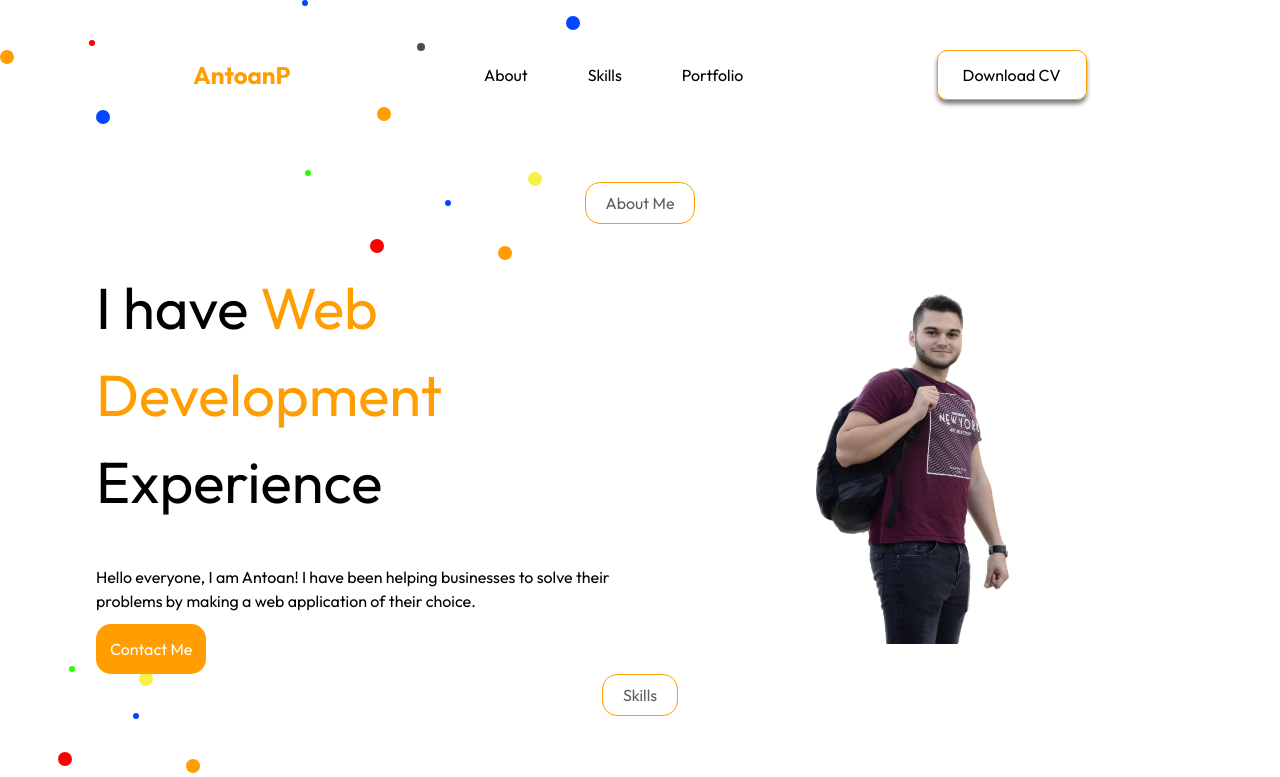
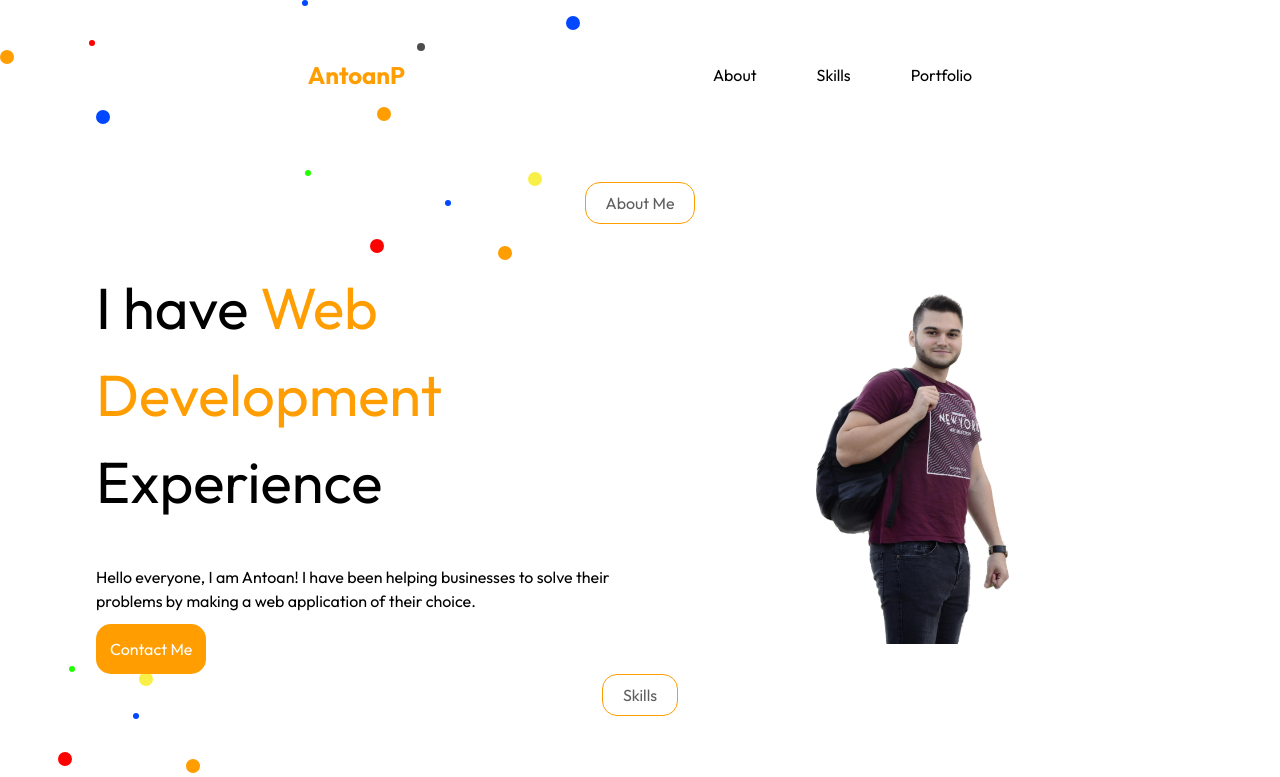
Before and after one commit to antoanparashkevov/antoanp-nextjs, a Next.js app: page / in a window 1280 px wide. Shown: the top 777 px of the page. Built offline with nearby package versions, Linux system fonts and the light colour scheme.

Commit message:
remove Download btn

```diff
--- a/src/components/layout/TheHeader.js
+++ b/src/components/layout/TheHeader.js
@@ -3,9 +3,6 @@ import styled from "styled-components";
 import { usePathname } from "next/navigation";
 import { useState } from "react";
 import Link from 'next/link';
-
-//UI components
-import { Button } from "@/components/UI/BaseButton";
 
 const HamburgerBar = styled.span`
     display: block;
@@ -101,9 +98,6 @@ const TheHeader = () => {
                     </li>
                 </ul>
             </div>
-            <div className={styles['cv_button_wrapper']}>
-                <Button>Download CV</Button>
-            </div>
         </nav>
     )
 }
--- a/src/components/layout/TheHeader.module.scss
+++ b/src/components/layout/TheHeader.module.scss
@@ -33,15 +33,6 @@
     font-weight: 700;
 }
 
-.cv_button_wrapper button {
-    width: 150px;
-    height: 50px;
-    box-shadow: variables.$box-shadow;
-    font-size: variables.$primary-font-size;
-    border: 1px solid variables.$primary-orange-color;
-    border-radius: 10px;
-}
-
 /* HAMBURGER MENU START */
 .toggle_buttons {
     position: absolute;
@@ -71,10 +62,6 @@
         padding-bottom: 15px;
     }
 
-    .cv_button_wrapper {
-        display: none;
-    }
-
     .navbar_links .navbar_list {
         flex-direction: column;
         width: 100%;
@@ -84,8 +71,7 @@
         text-align: center;
     }
 
-    .navbar_mobile_height .navbar_links.activate_bar,
-    .navbar_mobile_height .cv_button_wrapper {
+    .navbar_mobile_height .navbar_links.activate_bar {
         display: flex;
     }
 
```
Also changed, not shown: 1 other file (tests, documents, lock files or other folders).
